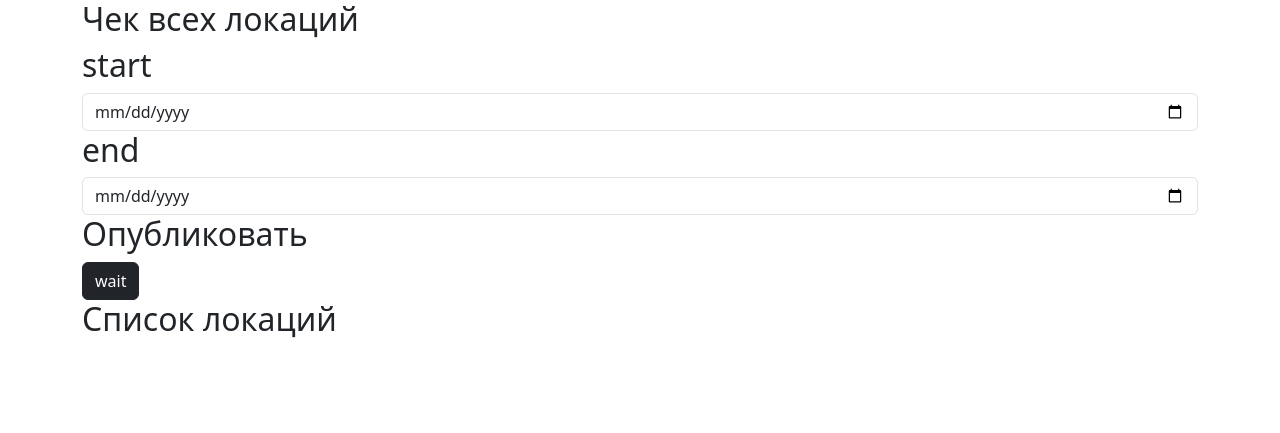
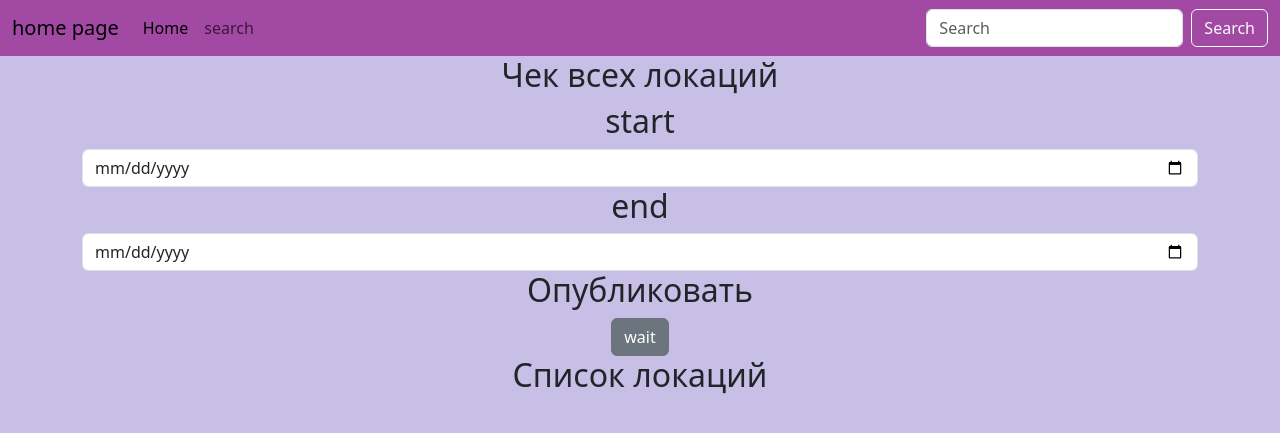
Before and after one commit to na07/boooking_site, a Django app: page /check_locations/ in a window 1280 px wide. Shown: the top 433 px of the page. Run offline with Django 5.2, Linux system fonts and the light colour scheme; data that the repository does not hold is empty.

Commit message:
update html, styles, boostrap

```diff
--- a/config/settings.py
+++ b/config/settings.py
@@ -11,6 +11,7 @@ https://docs.djangoproject.com/en/5.0/ref/settings/
 """
 
 from pathlib import Path
+from os import *
 
 # Build paths inside the project like this: BASE_DIR / 'subdir'.
 BASE_DIR = Path(__file__).resolve().parent.parent
@@ -73,6 +74,7 @@ TEMPLATES = [
 WSGI_APPLICATION = 'config.wsgi.application'
 
 
+
 # Database
 # https://docs.djangoproject.com/en/5.0/ref/settings/#databases
 
--- /dev/null
+++ b/static/css/style1.css
@@ -0,0 +1,3 @@
+body {
+    background-color: red !important;
+}
--- a/templates/base/base.html
+++ b/templates/base/base.html
@@ -12,5 +12,7 @@
     {% endblock %}
     </div>
     <script src="https://cdn.jsdelivr.net/npm/bootstrap@5.3.3/dist/js/bootstrap.bundle.min.js" integrity="sha384-YvpcrYf0tY3lHB60NNkmXc5s9fDVZLESaAA55NDzOxhy9GkcIdslK1eN7N6jIeHz" crossorigin="anonymous"></script>
+    <script src="https://cdnjs.cloudflare.com/ajax/libs/popper.js/1.12.9/umd/popper.min.js" integrity="sha384-ApNbgh9B+Y1QKtv3Rn7W3mgPxhU9K/ScQsAP7hUibX39j7fakFPskvXusvfa0b4Q" crossorigin="anonymous"></script>
+    <script src="https://maxcdn.bootstrapcdn.com/bootstrap/4.0.0/js/bootstrap.min.js" integrity="sha384-JZR6Spejh4U02d8jOt6vLEHfe/JQGiRRSQQxSfFWpi1MquVdAyjUar5+76PVCmYl" crossorigin="anonymous"></script>
   </body>
 </html>
--- a/templates/booking/check_location.html
+++ b/templates/booking/check_location.html
@@ -1,19 +1,54 @@
-{% extends "base/base.html" %}
-{% block title %} список локаций
-{% endblock %}
-{% block content %}
-      <h2>Чек всех локаций</h2>
-      <form method = 'get'>
-          <h2>start</h2>
-        <input type="date" class="form-control" name = 'start_date'>
-          <h2>end</h2>
-        <input type="date" class="form-control" name = 'end_date'>
-          <h2>Опубликовать</h2>
-        <button type = 'submit' class="btn btn-dark">wait</button>
+<!doctype html>
+<html lang="en">
+  <head style="background-color: #a249a4" >
+    <meta charset="utf-8">
+    <meta name="viewport" content="width=device-width, initial-scale=1">
+    <title>{% block title%} {% endblock %}</title>
+
+    <link href="https://cdn.jsdelivr.net/npm/bootstrap@5.3.3/dist/css/bootstrap.min.css" rel="stylesheet" integrity="sha384-QWTKZyjpPEjISv5WaRU9OFeRpok6YctnYmDr5pNlyT2bRjXh0JMhjY6hW+ALEwIH" crossorigin="anonymous">
+  </head>
+  <body style="background-color: #c8bfe7">
+          <nav class="navbar navbar-expand-lg" style="background-color: #a249a4;">
+  <div class="container-fluid">
+    <a class="navbar-brand" href="#">home page</a>
+    <button class="navbar-toggler" type="button" data-bs-toggle="collapse" data-bs-target="#navbarSupportedContent" aria-controls="navbarSupportedContent" aria-expanded="false" aria-label="Toggle navigation">
+      <span class="navbar-toggler-icon"></span>
+    </button>
+    <div class="collapse navbar-collapse" id="navbarSupportedContent">
+      <ul class="navbar-nav me-auto mb-2 mb-lg-0">
+        <li class="nav-item">
+          <a class="nav-link active" aria-current="page" href="http://127.0.0.1:8000/">Home</a>
+        </li>
+        <li class="nav-item">
+          <a class="nav-link" href="http://127.0.0.1:8000/check_locations/">search</a>
+        </li>
+      </ul>
+      <form class="d-flex" role="search">
+        <input class="form-control me-2" type="search" placeholder="Search" aria-label="Search">
+        <button class="btn btn-outline-light" type="submit">Search</button>
       </form>
-        <h2>Список локаций</h2>
+    </div>
+  </div>
+</nav>
+      <div class="container">
+      <h2 style="text-align: center">Чек всех локаций</h2>
+      <form method="get">
+          <h2 style="text-align: center;">start</h2>
+        <input type="date" class="form-control" name="start_date">
+          <h2 style="text-align: center;">end</h2>
+        <input type="date" class="form-control" name="end_date">
+          <h2 style="text-align: center;">Опубликовать</h2>
+        <div style="text-align: center;">
+          <button class="btn btn-secondary">wait</button>
+        </div>
+
+      </form>
+        <h2 style="display: flex; justify-content: center;">Список локаций</h2>
+        <div style="text-align: center;">
         {% for location in locations %}
         {{ location.title }}{% if not forloop.last %}, {% endif %}
         {% endfor %}
-
-{% endblock %}
+        </div>
+      </div>
+      <script src="https://cdn.jsdelivr.net/npm/bootstrap@5.3.3/dist/js/bootstrap.bundle.min.js" integrity="sha384-YvpcrYf0tY"
+  </body>
```
Also changed, not shown: templates/booking/home_page.html (+25 -2 lines).
